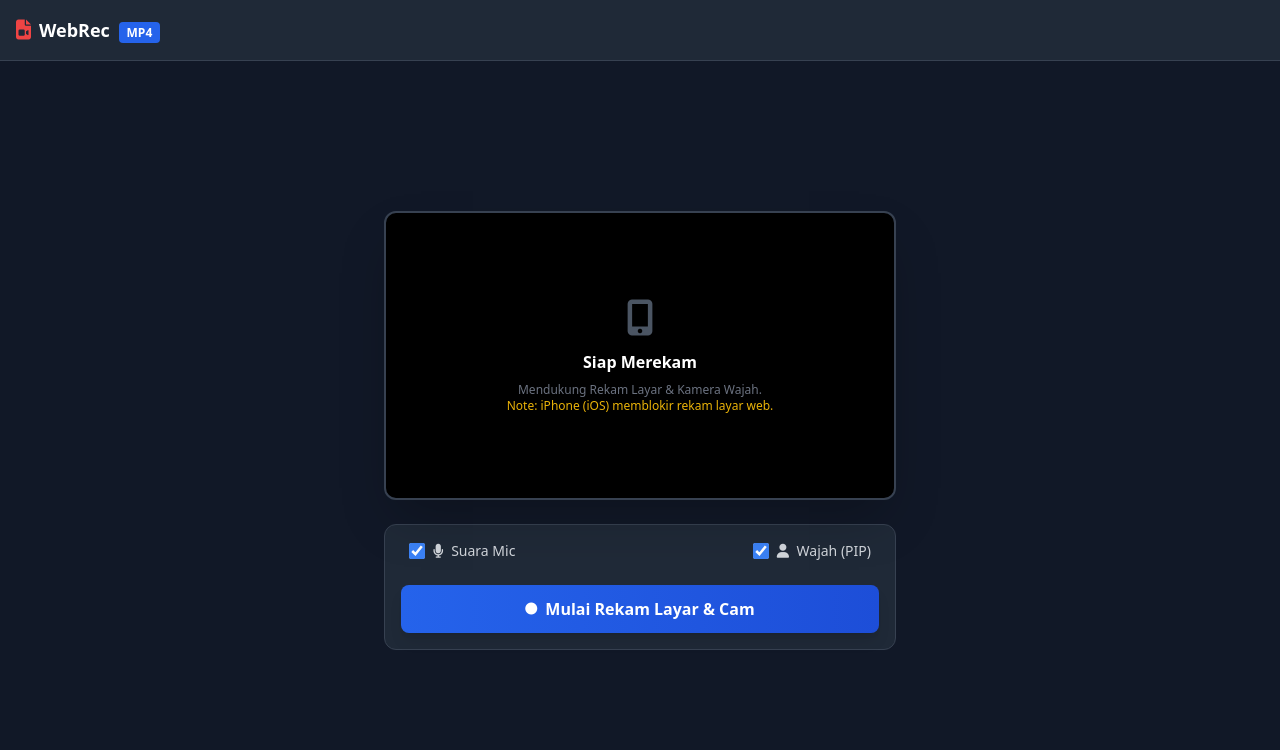
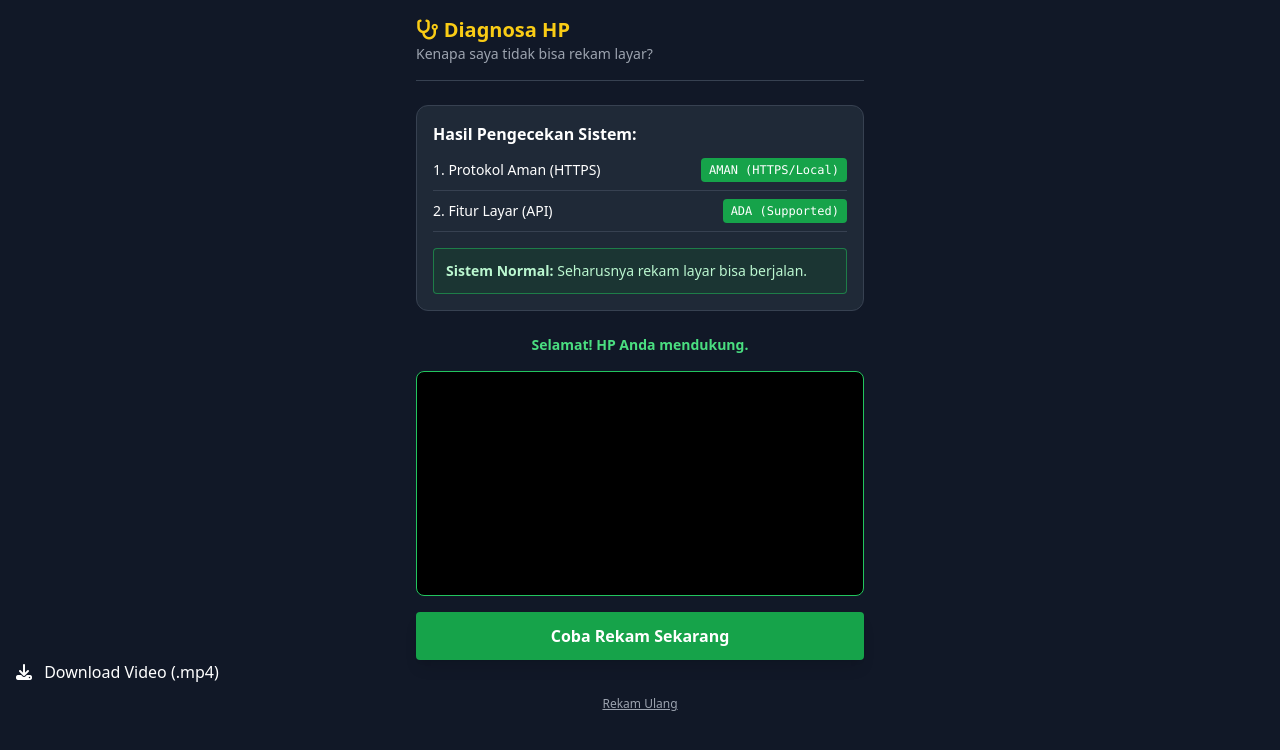
Before and after one commit to rynnn10/RecorderRyn, a plain HTML site: page index.html in a window 1280 px wide. Drawn offline with nearby package versions, Linux system fonts and the light colour scheme.

Commit message:
Update index.html

```diff
--- a/index.html
+++ b/index.html
@@ -3,106 +3,146 @@
 <head>
     <meta charset="UTF-8">
     <meta name="viewport" content="width=device-width, initial-scale=1.0">
-    <title>Perekam Layar & Kamera MP4</title>
+    <title>Cek Dukungan Rekam Layar</title>
     <script src="https://cdn.tailwindcss.com"></script>
     <link rel="stylesheet" href="https://cdnjs.cloudflare.com/ajax/libs/font-awesome/6.4.0/css/all.min.css">
-    <style>
-        /* Animasi indikator rekam */
-        @keyframes pulse {
-            0% { transform: scale(1); opacity: 1; }
-            50% { transform: scale(1.2); opacity: 0.8; }
-            100% { transform: scale(1); opacity: 1; }
-        }
-        .recording-dot {
-            animation: pulse 1.5s infinite ease-in-out;
-        }
-        /* Styling khusus agar video fit di layar HP */
-        canvas {
-            max-height: 70vh;
-            width: 100%;
-            object-fit: contain;
-            background: #000;
-        }
-    </style>
 </head>
-<body class="bg-gray-900 text-white min-h-screen flex flex-col font-sans">
+<body class="bg-gray-900 text-white p-4 font-sans">
 
-    <!-- Header Sederhana -->
-    <nav class="bg-gray-800 border-b border-gray-700 p-4 flex justify-between items-center sticky top-0 z-50">
-        <div class="flex items-center gap-2">
-            <i class="fa-solid fa-file-video text-red-500 text-xl"></i>
-            <h1 class="font-bold text-lg">WebRec <span class="text-xs bg-blue-600 px-2 py-0.5 rounded text-white ml-1">MP4</span></h1>
-        </div>
-        <div id="timer" class="hidden font-mono text-xl font-bold text-red-400 flex items-center gap-2">
-            <div class="w-3 h-3 bg-red-500 rounded-full recording-dot"></div>
-            <span>00:00</span>
-        </div>
-    </nav>
+    <div class="max-w-md mx-auto space-y-6">
 
-    <!-- Main Content -->
-    <main class="flex-grow flex flex-col items-center justify-center p-4 gap-4">
+        <header class="border-b border-gray-700 pb-4">
+            <h1 class="text-xl font-bold text-yellow-400"><i class="fa-solid fa-stethoscope"></i> Diagnosa HP</h1>
+            <p class="text-gray-400 text-sm">Kenapa saya tidak bisa rekam layar?</p>
+        </header>
 
-        <!-- Error / Info Box -->
-        <div id="statusBox" class="w-full max-w-lg hidden p-4 rounded-lg text-sm mb-2"></div>
+        <!-- Status Box -->
+        <div id="statusCard" class="bg-gray-800 p-4 rounded-xl border border-gray-700">
+            <h2 class="font-bold mb-3">Hasil Pengecekan Sistem:</h2>
 
-        <!-- Preview Area -->
-        <div class="relative w-full max-w-lg border-2 border-gray-700 rounded-xl overflow-hidden shadow-2xl bg-black">
-
-            <!-- Placeholder saat belum mulai -->
-            <div id="placeholder" class="aspect-video flex flex-col items-center justify-center text-gray-500 p-6 text-center">
-                <i class="fa-solid fa-mobile-screen-button text-4xl mb-3 text-gray-600"></i>
-                <h3 class="text-white font-semibold mb-2">Siap Merekam</h3>
-                <p class="text-xs">
-                    Mendukung Rekam Layar & Kamera Wajah.<br>
-                    <span class="text-yellow-500">Note: iPhone (iOS) memblokir rekam layar web.</span>
-                </p>
+            <!-- Cek 1: Protokol -->
+            <div class="flex items-center justify-between mb-2 pb-2 border-b border-gray-700">
+                <span class="text-sm">1. Protokol Aman (HTTPS)</span>
+                <span id="statusProtocol" class="text-xs font-mono px-2 py-1 rounded bg-gray-700">Checking...</span>
             </div>
 
-            <!-- Canvas Hasil Gabungan -->
-            <canvas id="outputCanvas" class="hidden"></canvas>
-
-            <!-- Overlay Kamera (Preview Kecil) -->
-            <!-- Kita menggambar kamera langsung ke canvas, jadi elemen video ini disembunyikan -->
-            <video id="screenVideo" autoplay muted playsinline class="hidden"></video>
-            <video id="camVideo" autoplay muted playsinline class="hidden"></video>
-        </div>
-
-        <!-- Controls -->
-        <div class="w-full max-w-lg bg-gray-800 p-4 rounded-xl border border-gray-700 mt-2">
-
-            <!-- Toggles -->
-            <div class="flex justify-between mb-6 px-2">
-                <label class="flex items-center gap-2 cursor-pointer">
-                    <input type="checkbox" id="toggleMic" checked class="w-4 h-4 accent-blue-500">
-                    <span class="text-sm text-gray-300"><i class="fa-solid fa-microphone mr-1"></i> Suara Mic</span>
-                </label>
-                <label class="flex items-center gap-2 cursor-pointer">
-                    <input type="checkbox" id="toggleCam" checked class="w-4 h-4 accent-blue-500">
-                    <span class="text-sm text-gray-300"><i class="fa-solid fa-user mr-1"></i> Wajah (PIP)</span>
-                </label>
+            <!-- Cek 2: API Layar -->
+            <div class="flex items-center justify-between mb-2 pb-2 border-b border-gray-700">
+                <span class="text-sm">2. Fitur Layar (API)</span>
+                <span id="statusAPI" class="text-xs font-mono px-2 py-1 rounded bg-gray-700">Checking...</span>
             </div>
 
-            <!-- Buttons -->
-            <div class="flex flex-col gap-3">
-                <button id="btnStart" onclick="startRecording()" class="bg-gradient-to-r from-blue-600 to-blue-700 hover:from-blue-500 hover:to-blue-600 text-white font-bold py-3 px-6 rounded-lg w-full flex items-center justify-center gap-2 shadow-lg transition-all">
-                    <i class="fa-solid fa-circle text-xs"></i> Mulai Rekam Layar & Cam
-                </button>
-
-                <button id="btnStop" onclick="stopRecording()" class="hidden bg-red-600 hover:bg-red-700 text-white font-bold py-3 px-6 rounded-lg w-full flex items-center justify-center gap-2 shadow-lg transition-all animate-pulse">
-                    <i class="fa-solid fa-stop"></i> Stop & Simpan MP4
-                </button>
-
-                <!-- Tombol Fallback khusus HP jika rekam layar gagal -->
-                <button id="btnCamOnly" onclick="startCamOnly()" class="hidden bg-gray-700 hover:bg-gray-600 text-white text-sm py-2 px-6 rounded-lg w-full border border-gray-600">
-                    <i class="fa-solid fa-camera mr-1"></i> Gagal rekam layar? Mode Kamera Saja
-                </button>
+            <!-- Kesimpulan -->
+            <div id="conclusion" class="mt-4 p-3 bg-blue-900/30 text-blue-200 text-sm rounded border border-blue-500/50 hidden">
+                Menunggu hasil diagnosa...
             </div>
         </div>
 
-        <!-- Hasil Download -->
-        <div id="downloadArea" class="hidden w-full max-w-lg bg-green-900/40 border border-green-600 p-4 rounded-xl text-center">
-            <p class="text-green-300 font-semibold mb-3">Rekaman Selesai!</p>
-            <a id="downloadLink" class="inline-block bg-green-600 text-white px-6 py-2 rounded-full font-bold shadow-md hover:bg-green-500 transition-colors">
+        <!-- Area Video (Jika Berhasil) -->
+        <div id="demoArea" class="hidden space-y-4">
+            <p class="text-green-400 text-sm text-center font-bold">Selamat! HP Anda mendukung.</p>
+            <video id="preview" autoplay muted class="w-full bg-black rounded-lg border border-green-500" style="max-height: 400px;"></video>
+            <button onclick="startTest()" class="w-full py-3 bg-green-600 hover:bg-green-500 rounded font-bold shadow-lg">
+                Coba Rekam Sekarang
+            </button>
+        </div>
+
+        <!-- Panduan Hosting (Jika Gagal) -->
+        <div id="fixGuide" class="hidden space-y-4">
+            <div class="bg-red-900/20 p-4 rounded-lg border border-red-500/50">
+                <h3 class="font-bold text-red-300 mb-2"><i class="fa-solid fa-triangle-exclamation"></i> Masalah Ditemukan</h3>
+                <p id="fixText" class="text-sm text-gray-300">Penjelasan error...</p>
+            </div>
+
+            <div class="bg-gray-800 p-4 rounded-lg">
+                <h3 class="font-bold text-white mb-2">Solusi: Jangan Buka File Langsung!</h3>
+                <ol class="list-decimal list-inside text-sm text-gray-400 space-y-2">
+                    <li>Kode ini tidak akan jalan jika alamatnya <code>file://...</code></li>
+                    <li>Gunakan situs hosting gratis untuk menjalankannya.</li>
+                    <li>Kunjungi <a href="https://tiiny.host/" target="_blank" class="text-blue-400 underline">Tiiny.host</a> (atau yang serupa).</li>
+                    <li>Upload file HTML ini ke sana.</li>
+                    <li>Buka link yang diberikan (https://...).</li>
+                    <li>Coba lagi, pasti bisa!</li>
+                </ol>
+            </div>
+        </div>
+
+    </div>
+
+    <script>
+        // --- System Check ---
+        const statusProtocol = document.getElementById('statusProtocol');
+        const statusAPI = document.getElementById('statusAPI');
+        const conclusion = document.getElementById('conclusion');
+        const demoArea = document.getElementById('demoArea');
+        const fixGuide = document.getElementById('fixGuide');
+        const fixText = document.getElementById('fixText');
+
+        function runDiagnostics() {
+            let isSecure = false;
+            let hasAPI = false;
+
+            // 1. Cek Protokol (HTTPS / Localhost)
+            const protocol = window.location.protocol;
+            if (protocol === 'https:' || window.location.hostname === 'localhost' || window.location.hostname === '127.0.0.1') {
+                statusProtocol.textContent = "AMAN (HTTPS/Local)";
+                statusProtocol.className = "text-xs font-mono px-2 py-1 rounded bg-green-600 text-white";
+                isSecure = true;
+            } else {
+                statusProtocol.textContent = "TIDAK AMAN (" + protocol + ")";
+                statusProtocol.className = "text-xs font-mono px-2 py-1 rounded bg-red-600 text-white";
+            }
+
+            // 2. Cek API
+            if (navigator.mediaDevices && navigator.mediaDevices.getDisplayMedia) {
+                statusAPI.textContent = "ADA (Supported)";
+                statusAPI.className = "text-xs font-mono px-2 py-1 rounded bg-green-600 text-white";
+                hasAPI = true;
+            } else {
+                statusAPI.textContent = "HILANG (Missing)";
+                statusAPI.className = "text-xs font-mono px-2 py-1 rounded bg-red-600 text-white";
+            }
+
+            // 3. Kesimpulan
+            conclusion.classList.remove('hidden');
+
+            if (!isSecure) {
+                conclusion.innerHTML = "<strong>Penyebab Gagal:</strong> Anda membuka file secara langsung (Offline/File). Browser memblokir fitur kamera/layar demi keamanan.";
+                conclusion.className = "mt-4 p-3 bg-red-900/30 text-red-200 text-sm rounded border border-red-500/50";
+
+                fixGuide.classList.remove('hidden');
+                fixText.textContent = "Browser modern memblokir akses layar pada file lokal. Anda harus meng-upload file ini ke internet (hosting) agar menjadi link HTTPS.";
+
+            } else if (isSecure && !hasAPI) {
+                conclusion.innerHTML = "<strong>Penyebab Gagal:</strong> HP/Browser Anda memang tidak mendukung fitur ini meskipun sudah pakai HTTPS.";
+                conclusion.className = "mt-4 p-3 bg-orange-900/30 text-orange-200 text-sm rounded border border-orange-500/50";
+
+                fixGuide.classList.remove('hidden');
+                fixText.innerHTML = "Coba update Chrome, atau buka <code>chrome://flags</code> dan aktifkan 'Screen Capture'. Jika tetap gagal, berarti hardware/OS membatasi.";
+
+            } else {
+                conclusion.innerHTML = "<strong>Sistem Normal:</strong> Seharusnya rekam layar bisa berjalan.";
+                conclusion.className = "mt-4 p-3 bg-green-900/30 text-green-200 text-sm rounded border border-green-500/50";
+                demoArea.classList.remove('hidden');
+            }
+        }
+
+        async function startTest() {
+            try {
+                const stream = await navigator.mediaDevices.getDisplayMedia({ video: true });
+                document.getElementById('preview').srcObject = stream;
+            } catch (err) {
+                alert("Error saat mencoba merekam: " + err.message);
+            }
+        }
+
+        // Jalankan saat load
+        window.addEventListener('load', runDiagnostics);
+
+    </script>
+</body>
+</html>
+
                 <i class="fa-solid fa-download mr-2"></i> Download Video (.mp4)
             </a>
             <button onclick="location.reload()" class="block w-full mt-3 text-xs text-gray-400 underline">Rekam Ulang</button>
```
